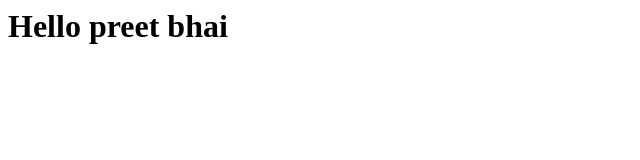
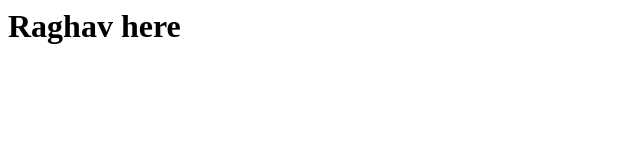
Before and after one commit to raghavag1997/preeet, a plain HTML site: page index.html in a window 1280 px wide. Shown: the whole page, without its empty margins (0-640 px from the left). Drawn offline with Linux system fonts and the light colour scheme.

Commit message:
3 commit

```diff
--- a/index.html
+++ b/index.html
@@ -1 +1 @@
-<h1> Hello preet bhai </h1>
+<h1> Raghav here </h1>
```
